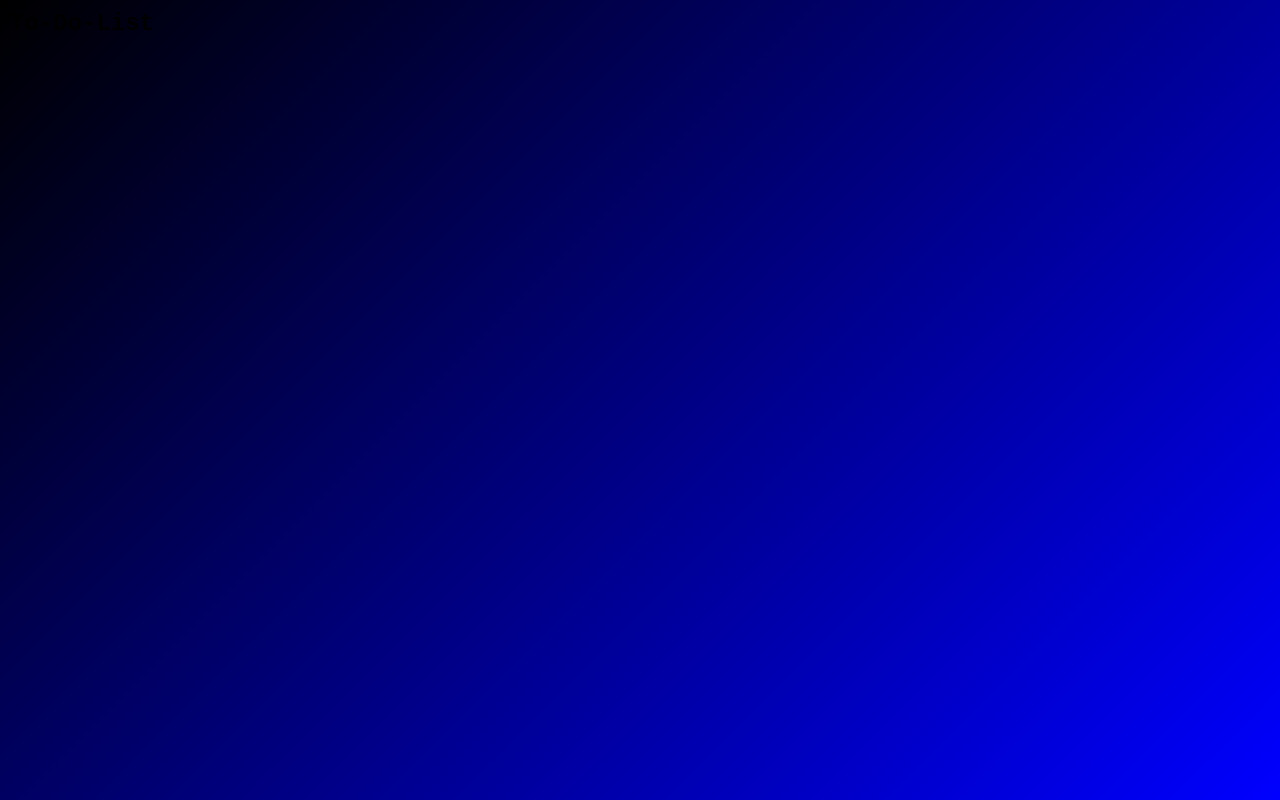
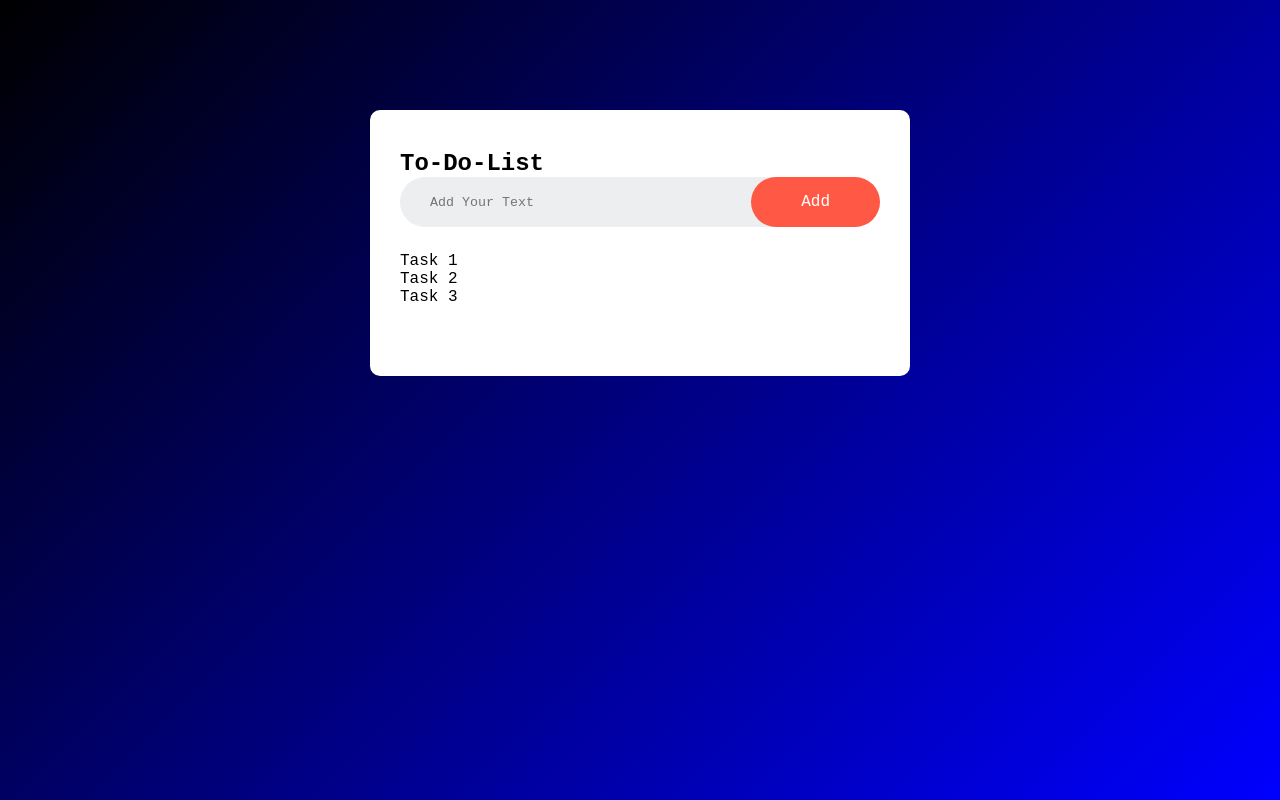
Before and after one commit to Dila98/To-do-list, a plain HTML site: page index.html in a window 1280 px wide. Drawn offline with Linux system fonts and the light colour scheme.

Commit message:
sec commit

```diff
--- a/index.html
+++ b/index.html
@@ -1,17 +1,31 @@
 <!DOCTYPE html>
 <html lang="en">
+
 <head>
     <meta charset="UTF-8">
     <meta name="viewport" content="width=device-width, initial-scale=1.0">
     <title>To do list</title>
-    <link rel="stylesheet" href="style.css"/>
+    <link rel="stylesheet" href="style.css" />
 </head>
+
 <body>
     <div class="container">
         <div class="todo-app">
             <h2>To-Do-List<img src="" alt=""></h2>
+            <div class="add-sec">
+                <input type="text" id="input-box" placeholder="Add Your Text">
+                <button> Add</button>
+            </div>
+            <ul id="list-container">
+                <li>Task 1</li>
+                <li>Task 2</li>
+                <li>Task 3</li>
+            </ul>
+
         </div>
+
     </div>
 
 </body>
+
 </html>
--- a/style.css
+++ b/style.css
@@ -11,3 +11,45 @@
     padding: 10px;
 
 }
+.todo-app{
+    width: 100%;
+    max-width: 540px;
+    background: #fff;
+    margin: 100px auto 20px;
+    padding: 40px 30px 70px;
+    border-radius: 10px;
+
+
+}
+.add-sec{
+    display: flex;
+    align-items: center;
+    justify-content: space-between;
+    background:#edeef0;
+    border-radius: 30px;
+    padding-left: 20px;
+    margin-bottom: 25px;
+
+
+}
+input{
+    flex: 1;
+    border: none;
+    outline: none;
+    background: transparent;
+    padding: 10px;
+
+}
+button{
+    border: none;
+    outline: none;
+    padding: 16px 50px;
+    background: #ff5945;
+    color: #fff;
+    font-size: 16px;
+    cursor: pointer;
+    border-radius: 40px;
+}
+ul li{
+    list-style: none;
+}
```
